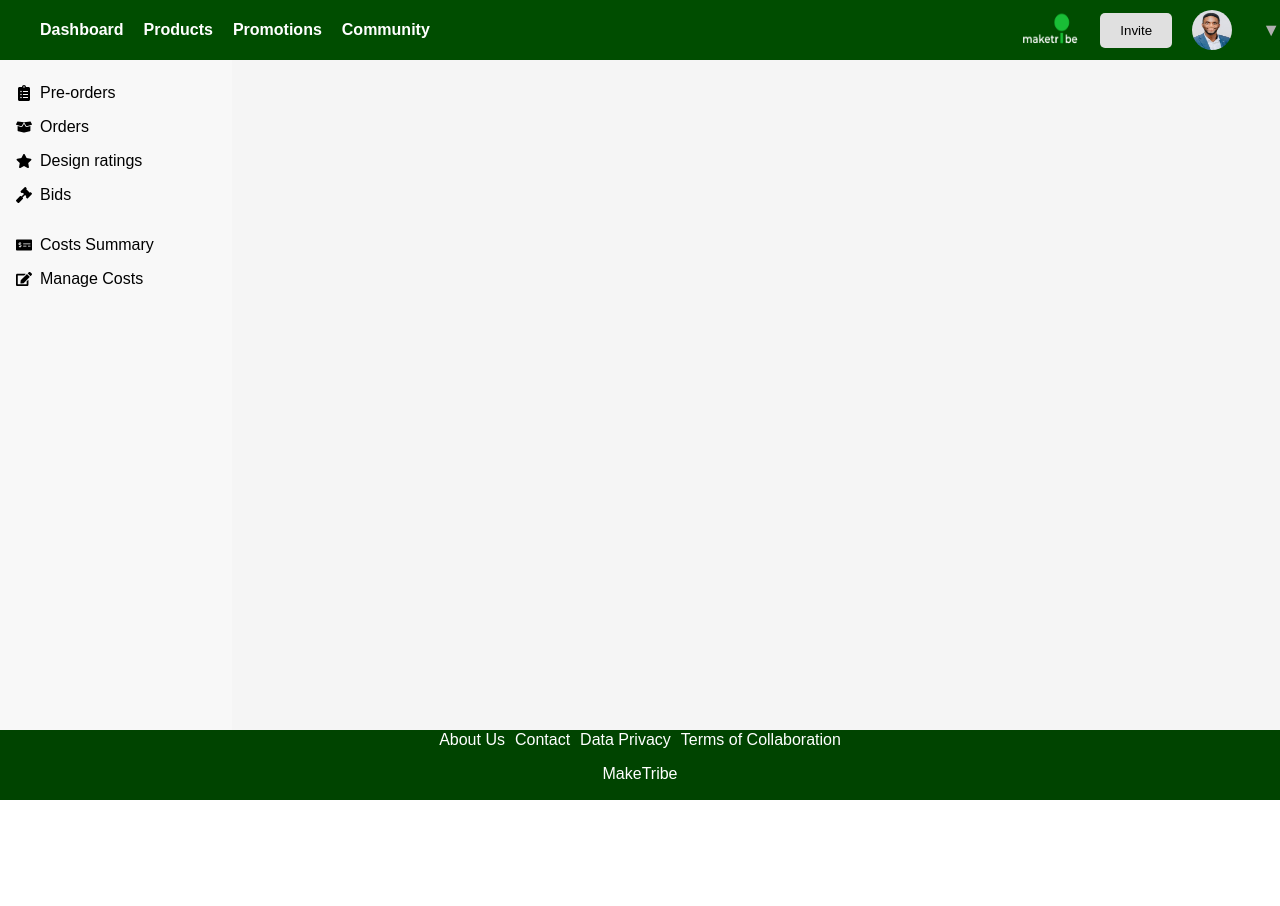
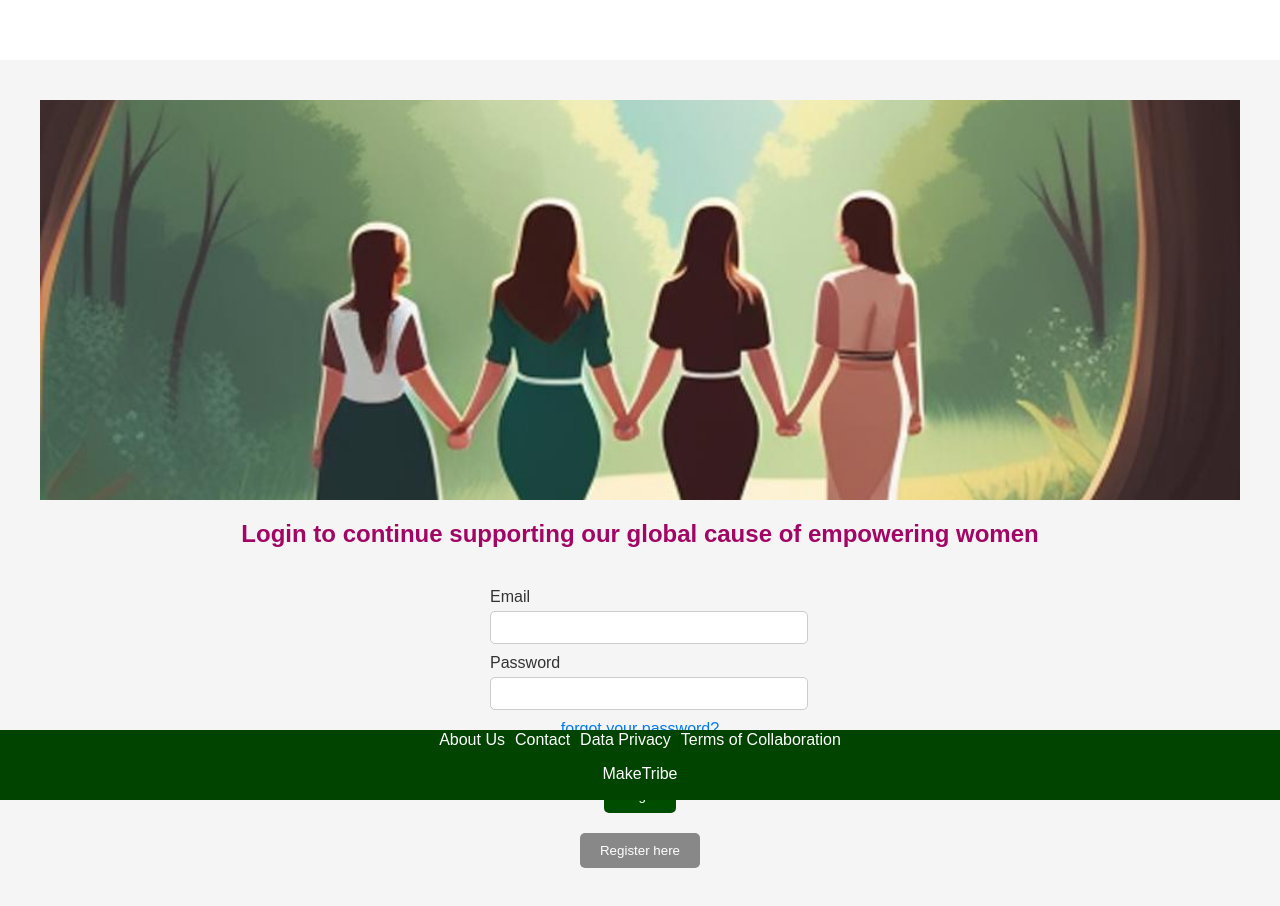
Before and after one commit to sonagal/maketribe, a React (Create React App) app: page /login in a window 1280 px wide. Shown: the top 906 px of the page. Before the commit the page ends 800 px from the top, so only its background shows below. Built offline with nearby package versions, Linux system fonts and the light colour scheme.

Commit message:
adding the buying and login page

```diff
--- a/src/App.js
+++ b/src/App.js
@@ -3,6 +3,8 @@ import './App.css';
 import { BrowserRouter as Router, Route, Routes, useLocation } from 'react-router-dom';
 import LandingPage from './components/LandingPage';
 import SellerRegistration from './components/SellerRegistration';
+import BuyerRegistration from './components/BuyerRegistration';
+import LoginPage from './components/LoginPage';
 import PreOrdersPage from './components/PreOrdersPage';
 import BidsPage from './components/BidsPage';
 import MainContent from './components/MainContent';
@@ -25,16 +27,21 @@ function AppContent() {
 
   const isLandingPage = location.pathname === '/';
   const isSellerRegistration = location.pathname === '/seller-registration';
+  const isBuyerRegistration = location.pathname === '/buyer-registration';
+  const isLoginPage = location.pathname === '/login';
 
   return (
     <div className="app-container">
-      {!isLandingPage && !isSellerRegistration && <Header />}
+      {!isLandingPage && !isSellerRegistration && !isBuyerRegistration && !isLoginPage && <Header />}
       <div className={`main-wrapper ${location.pathname === '/consumer' || location.pathname === '/consumer-landing' ? 'no-sidebar' : ''}`}>
-        {!isLandingPage && !isSellerRegistration && location.pathname !== '/consumer' && location.pathname !== '/consumer-landing' && <Sidebar />}
-        <div className={`main-content ${isLandingPage || isSellerRegistration || location.pathname === '/consumer' || location.pathname === '/consumer-landing' ? 'full-width' : ''}`}>
+        {!isLandingPage && !isSellerRegistration && !isBuyerRegistration && !isLoginPage && location.pathname !== '/consumer' && location.pathname !== '/consumer-landing' && <Sidebar />}
+        <div className={`main-content ${isLandingPage || isSellerRegistration || isBuyerRegistration || isLoginPage || location.pathname === '/consumer' || location.pathname === '/consumer-landing' ? 'full-width' : ''}`}>
           <Routes>
             <Route exact path="/" element={<LandingPage />} />
             <Route path="/seller-registration" element={<SellerRegistration />} />
+            <Route path="/buyer-registration" element={<BuyerRegistration />} />
+            <Route path="/login" element={<LoginPage />} />
+            <Route path="/login" element={<LoginPage />} />
             <Route path="/seller-dashboard" element={<MainContent />} />
             <Route path="/pre-orders" element={<PreOrdersPage />} />
             <Route path="/bids" element={<BidsPage />} />
--- /dev/null
+++ b/src/components/BuyerRegistration.css
@@ -0,0 +1,70 @@
+/* BuyerRegistration.css */
+.buyer-registration-page {
+    font-family: Arial, sans-serif;
+    color: #333;
+    margin: 0;
+    padding: 0;
+  }
+
+  .main-content {
+    text-align: center;
+    padding: 100px 20px 20px;
+    margin: 0;
+  }
+
+  .header-image {
+    display: flex;
+    width: 100%;
+    max-height: 400px;
+    object-fit: cover;
+    margin-bottom: 20px;
+    margin-top: 0px;
+  }
+
+  .mission-statement {
+    font-size: 24px;
+    color: #a30564;
+    margin-bottom: 40px;
+  }
+
+  .registration-form {
+    display: flex;
+    flex-direction: column;
+    align-items: center;
+  }
+
+  .registration-form label {
+    margin-bottom: 10px;
+    text-align: left;
+    width: 300px;
+  }
+
+  .registration-form input,
+  .registration-form select {
+    width: 100%;
+    padding: 8px;
+    margin-top: 5px;
+    border: 1px solid #ccc;
+    border-radius: 5px;
+  }
+
+  .checkbox-label {
+    display: flex;
+    align-items: center;
+    margin-bottom: 20px;
+    white-space: nowrap; /* Ensure the text does not wrap */
+  }
+
+  .checkbox-label input {
+    margin-right: 10px;
+  }
+
+  .registration-form button {
+    background-color: #004d00;
+    color: white;
+    border: none;
+    padding: 10px 20px;
+    border-radius: 5px;
+    cursor: pointer;
+    margin-top: 20px;
+  }
--- /dev/null
+++ b/src/components/BuyerRegistration.js
@@ -0,0 +1,42 @@
+import React from 'react';
+import Footer from './Footer';
+import './BuyerRegistration.css';
+
+function BuyerRegistration() {
+  return (
+    <div className="buyer-registration-page">
+      <main className="main-content">
+        <img src="/women_nature.png" alt="Empower Women" className="header-image" />
+        <h1 className="mission-statement">
+          Register to join our tribe’s mission to reduce textile waste and empower women
+        </h1>
+        <form className="registration-form">
+          <label>
+            Name
+            <input type="text" name="name" />
+          </label>
+          <label>
+            Email
+            <input type="email" name="email" />
+          </label>
+          <label>
+            Password
+            <input type="password" name="password" />
+          </label>
+          <label className="checkbox-label">
+            <input type="checkbox" name="agree" />
+            I agree to maketribe’s data privacy policy
+          </label>
+          <label className="checkbox-label">
+            <input type="checkbox" name="newsletter" />
+            I want to get 500 credit points by subscribing to the newsletter.
+          </label>
+          <button type="submit">Register</button>
+        </form>
+      </main>
+      <Footer />
+    </div>
+  );
+}
+
+export default BuyerRegistration;
--- a/src/components/LandingPage.js
+++ b/src/components/LandingPage.js
@@ -11,6 +11,10 @@ function LandingPage() {
     navigate('/seller-registration');
   };
 
+  const handleBuyClick = () => {
+    navigate('/buyer-registration');
+  };
+
   return (
     <div className="landing-page">
       <LandingPageHeader />
@@ -21,7 +25,7 @@ function LandingPage() {
         </h1>
         <div className="cta-section">
           <div className="cta-box-wrapper">
-            <div className="cta-box buy">
+            <div className="cta-box buy" onClick={handleBuyClick}>
               <h2>I want to buy</h2>
             </div>
             <ul className="cta-text">
--- /dev/null
+++ b/src/components/LoginPage.css
@@ -0,0 +1,75 @@
+/* LoginPage.css */
+.login-page {
+    font-family: Arial, sans-serif;
+    color: #333;
+    margin: 0;
+    padding: 0;
+  }
+
+  .main-content {
+    text-align: center;
+    padding: 100px 20px 20px;
+    margin: 0;
+  }
+
+  .header-image {
+    display: flex;
+    width: 100%;
+    max-height: 400px;
+    object-fit: cover;
+    margin-bottom: 20px;
+    margin-top: 0px;
+  }
+
+  .mission-statement {
+    font-size: 24px;
+    color: #a30564;
+    margin-bottom: 40px;
+  }
+
+  .login-form {
+    display: flex;
+    flex-direction: column;
+    align-items: center;
+  }
+
+  .login-form label {
+    margin-bottom: 10px;
+    text-align: left;
+    width: 300px;
+  }
+
+  .login-form input {
+    width: 100%;
+    padding: 8px;
+    margin-top: 5px;
+    border: 1px solid #ccc;
+    border-radius: 5px;
+  }
+
+  .forgot-password-link {
+    margin-bottom: 20px;
+    color: #007bff;
+    text-decoration: none;
+  }
+
+  .login-form button {
+    background-color: #004d00;
+    color: white;
+    border: none;
+    padding: 10px 20px;
+    border-radius: 5px;
+    cursor: pointer;
+    margin-top: 20px;
+  }
+
+  .register-button {
+    background-color: #888;
+    color: white;
+    border: none;
+    padding: 10px 20px;
+    border-radius: 5px;
+    cursor: pointer;
+    margin-top: 20px;
+    text-decoration: none;
+  }
--- /dev/null
+++ b/src/components/LoginPage.js
@@ -0,0 +1,41 @@
+import React from 'react';
+import { useNavigate } from 'react-router-dom';
+import Footer from './Footer';
+import './LoginPage.css';
+
+function LoginPage() {
+  const navigate = useNavigate();
+
+  const handleRegisterClick = () => {
+    navigate('/');
+  };
+
+  return (
+    <div className="login-page">
+      <main className="main-content">
+        <img src="/women_nature.png" alt="Empower Women" className="header-image" />
+        <h1 className="mission-statement">
+          Login to continue supporting our global cause of empowering women
+        </h1>
+        <form className="login-form">
+          <label>
+            Email
+            <input type="email" name="email" />
+          </label>
+          <label>
+            Password
+            <input type="password" name="password" />
+          </label>
+          <a href="/forgot-password" className="forgot-password-link">forgot your password?</a>
+          <button type="submit">Login</button>
+        </form>
+        <button className="register-button" onClick={handleRegisterClick}>
+          Register here
+        </button>
+      </main>
+      <Footer />
+    </div>
+  );
+}
+
+export default LoginPage;
```
